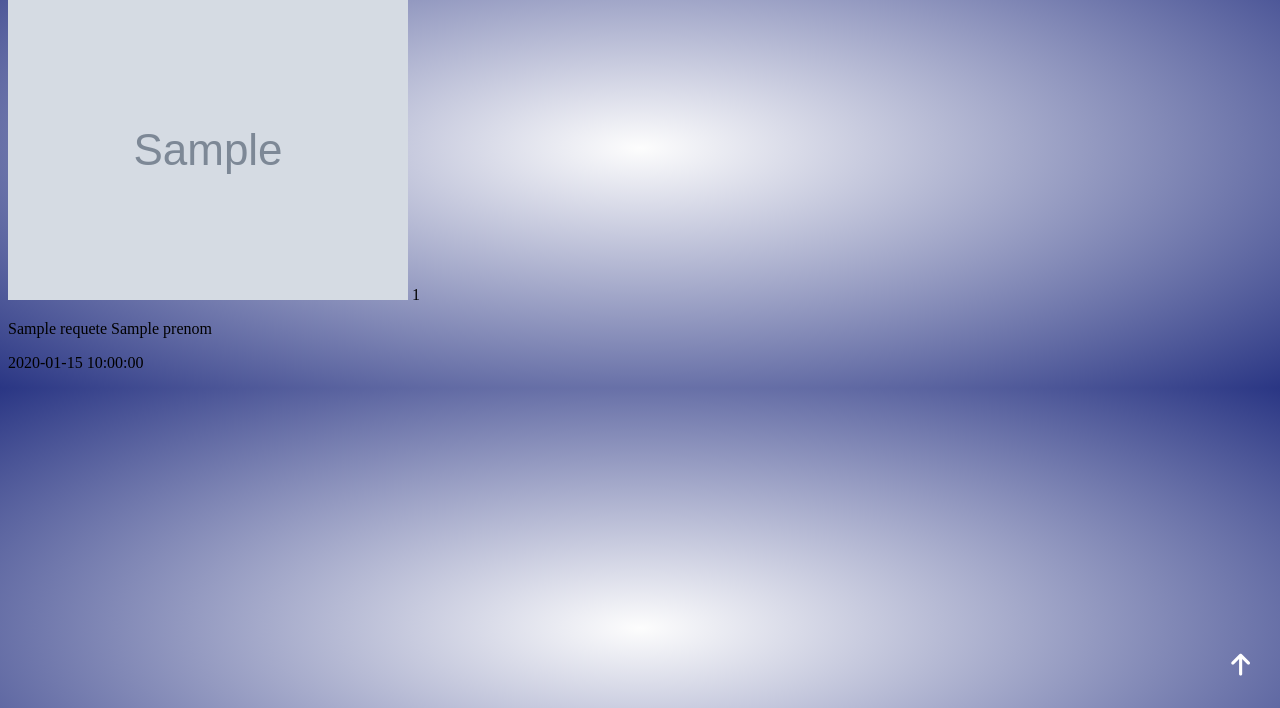
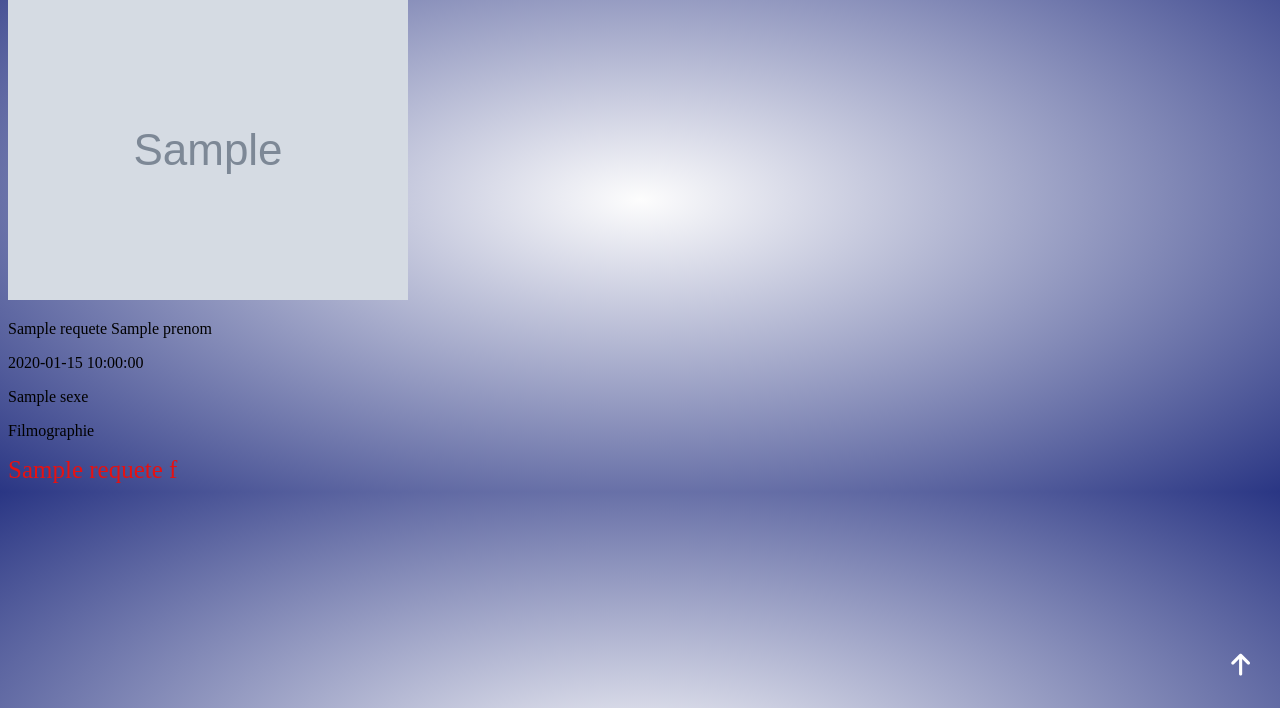
Before and after one commit to derdeche/MVC_Cinema, a PHP site: template view/detailActeur.php in a window 1280 px wide. Shown: the part 92-800 px from the top of the page. Run offline with PHP 8.4, Linux system fonts and the light colour scheme; the template is opened without the code that fills it: most values are stand-ins (such as "Sample title", 1, 10 or a date in 2020); grey boxes marked "Sample" are stand-in pictures; some libraries are stand-ins or nearby versions.

Commit message:
add requete affichage liste films

```diff
--- a/view/detailActeur.php
+++ b/view/detailActeur.php
@@ -1,16 +1,22 @@
 <?php
-ob_start();?>
-
-<?php
-    foreach ($requete->fetchAll() as $acteur) { ?>
+ob_start();
+$acteur = $requete->fetch(); ?>
 
 
-                    <img src="<?= $acteur["photo"] ?>" >
-              <?=$acteur["id_acteur"]?>
-                    <p><?= $acteur["nom"] . " " . $acteur["prenom"] ?></p>
-                    <p><?= $acteur["dateNaissance"] ?></p>
 
-        <?php } ?>
+
+<img src=<?= $acteur["photo"] ?>>
+<p><?= $acteur["nom"] . " " . $acteur["prenom"] ?></p>
+<p><?= $acteur["dateNaissance"] ?></p>
+<p><?= $acteur["sexe"] ?></p>
+
+<p>Filmographie</p>
+<?php
+foreach($requeteF->fetchAll() as $film){?>
+<a href="index.php?action=detailFilm&id=<?=$film["id_film"]?>"><?=$film["titre"]?></a>
+
+<?php } ?>
+
 <?php
 
 
```
